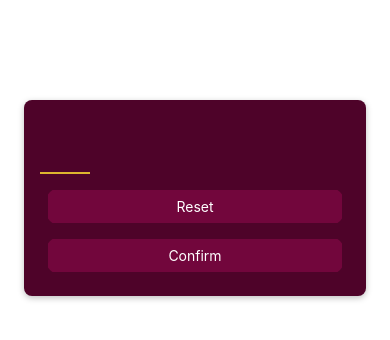
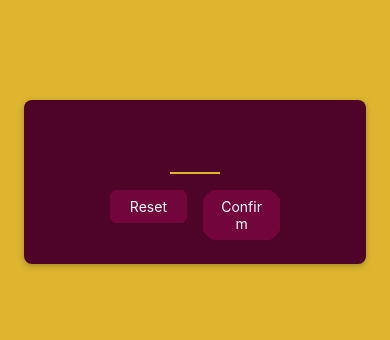
Before and after one commit to EmreOzdin/1.-GuessTheNumber, a React Native app: screen / in a window 390 px wide. Shown: the top 340 px of the page. Built offline with nearby package versions, Linux system fonts and the light colour scheme.

Commit message:
rootscreen BG added

```diff
--- a/App.js
+++ b/App.js
@@ -1,8 +1,17 @@
-import { StyleSheet } from "react-native";
+import { View, StyleSheet } from "react-native";
 import StartGameScreen from "./screens/StartGameScreen";
 
 export default function App() {
-  return <StartGameScreen />;
+  return (
+    <View style={styles.rootScreen}>
+      <StartGameScreen />
+    </View>
+  );
 }
 
-const styles = StyleSheet.create({});
+const styles = StyleSheet.create({
+  rootScreen: {
+    flex: 1,
+    backgroundColor: "#ddb52f",
+  },
+});
--- a/components/PrimaryButton.js
+++ b/components/PrimaryButton.js
@@ -7,11 +7,15 @@
   return (
     <View style={styles.buttonOuterContainer}>
       <Pressable
-        style={styles.buttonInnerContainer}
+        style={({ pressed }) =>
+          pressed
+            ? [styles.buttonInnerContainer, styles.pressed]
+            : styles.buttonInnerContainer
+        }
         onPress={pressHandler}
         android_ripple={{ color: "#640233" }}
       >
-        <Text style={styles.buttonText}>{children}</Text>
+        <Text style={[styles.buttonText]}>{children}</Text>
       </Pressable>
     </View>
   );
@@ -27,7 +31,6 @@
   },
   buttonInnerContainer: {
     backgroundColor: "#72063c",
-
     paddingVertical: 8,
     paddingHorizontal: 16,
     margin: 4,
@@ -37,4 +40,7 @@
     color: "white",
     textAlign: "center",
   },
+  pressed: {
+    opacity: 0.75,
+  },
 });
--- a/screens/StartGameScreen.js
+++ b/screens/StartGameScreen.js
@@ -11,8 +11,14 @@
         autoCapitalize="none"
         autoCorrect={false}
       />
-      <PrimaryButton>Reset</PrimaryButton>
-      <PrimaryButton>Confirm</PrimaryButton>
+      <View style={styles.buttonsContainer}>
+        <View style={styles.buttonContainer}>
+          <PrimaryButton>Reset</PrimaryButton>
+        </View>
+        <View style={styles.buttonContainer}>
+          <PrimaryButton>Confirm</PrimaryButton>
+        </View>
+      </View>
     </View>
   );
 }
@@ -21,6 +27,8 @@
 
 const styles = StyleSheet.create({
   inputContainer: {
+    justifyContent: "center",
+    alignItems: "center",
     marginTop: 100,
     marginHorizontal: 24,
     padding: 16,
@@ -43,4 +51,10 @@
     fontWeight: "bold",
     textAlign: "center",
   },
+  buttonsContainer: {
+    flexDirection: "row",
+  },
+  buttonContainer: {
+    flex: 1,
+  },
 });
```
